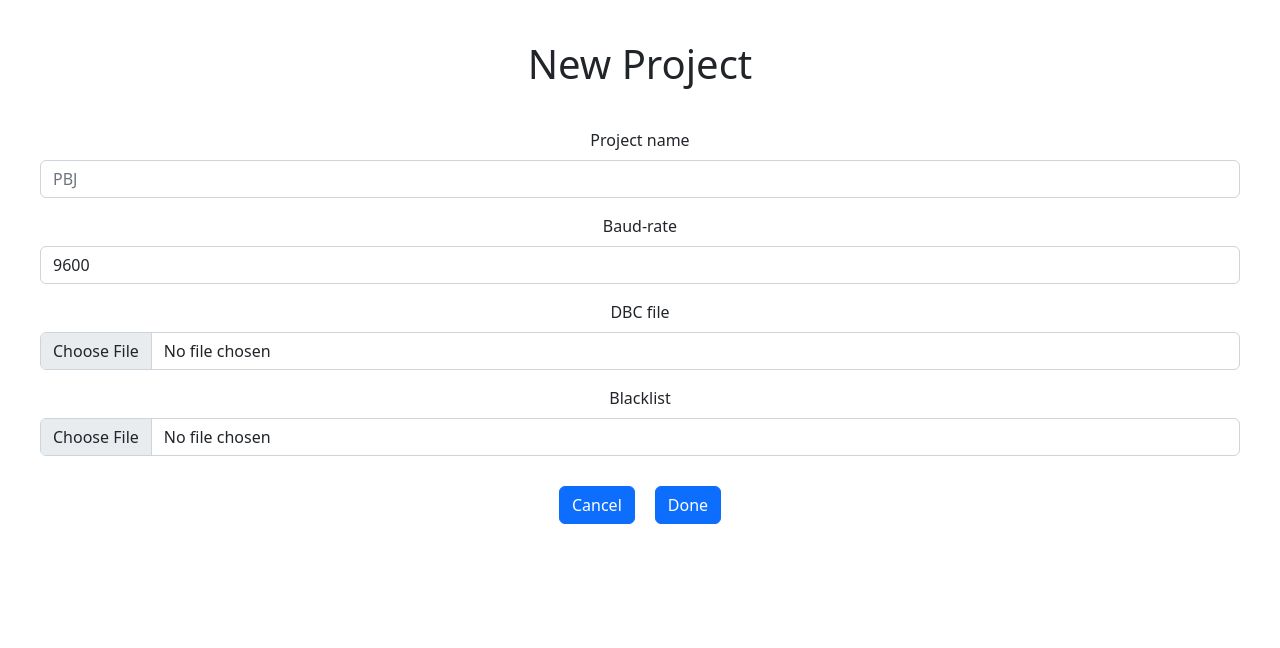
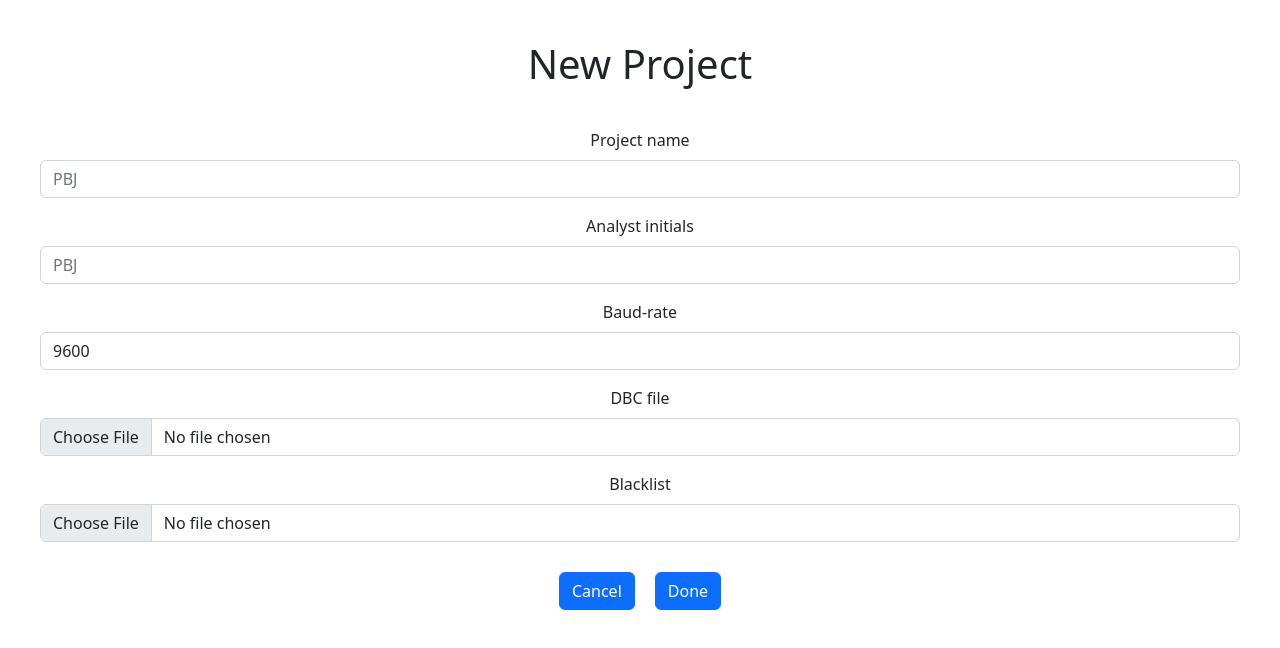
Before and after one commit to matchagreen/CS4311_G6_CAN_Bus_Visualizer_Front-End, a React (Create React App) app: page /projects/new in a window 1280 px wide. Shown: the top 648 px of the page. Built offline with nearby package versions, Linux system fonts and the light colour scheme; the HTML template or start-up script is replaced by a standard one.

Commit message:
Added initials field

```diff
--- a/src/projects/new/index.tsx
+++ b/src/projects/new/index.tsx
@@ -2,13 +2,12 @@ import Button from 'react-bootstrap/Button';
 import Form from 'react-bootstrap/Form';
 import React from 'react';
 import './index.css';
-import { Link } from 'react-router-dom';
 
 class NewProject extends React.Component {
     state = {
         projectName: '',
         baudRate: 9600,
-        userInitials: '',
+        analystInitials: '',
     }
 
     render() {
@@ -25,6 +24,16 @@ class NewProject extends React.Component {
                                     name='projectName'
                                     value={this.state.projectName}
                                     onChange={e => this.setState({projectName: e.target.value})}
+                                    placeholder='PBJ'
+                                />
+                            </Form.Group>
+                            <Form.Group className='mb-3' controlId='formGroupText'>
+                                <Form.Label>Analyst initials</Form.Label>
+                                <Form.Control
+                                    type='text'
+                                    name='analystInitials'
+                                    value={this.state.analystInitials}
+                                    onChange={e => this.setState({analystInitials: e.target.value})}
                                     placeholder='PBJ'
                                 />
                             </Form.Group>
```
